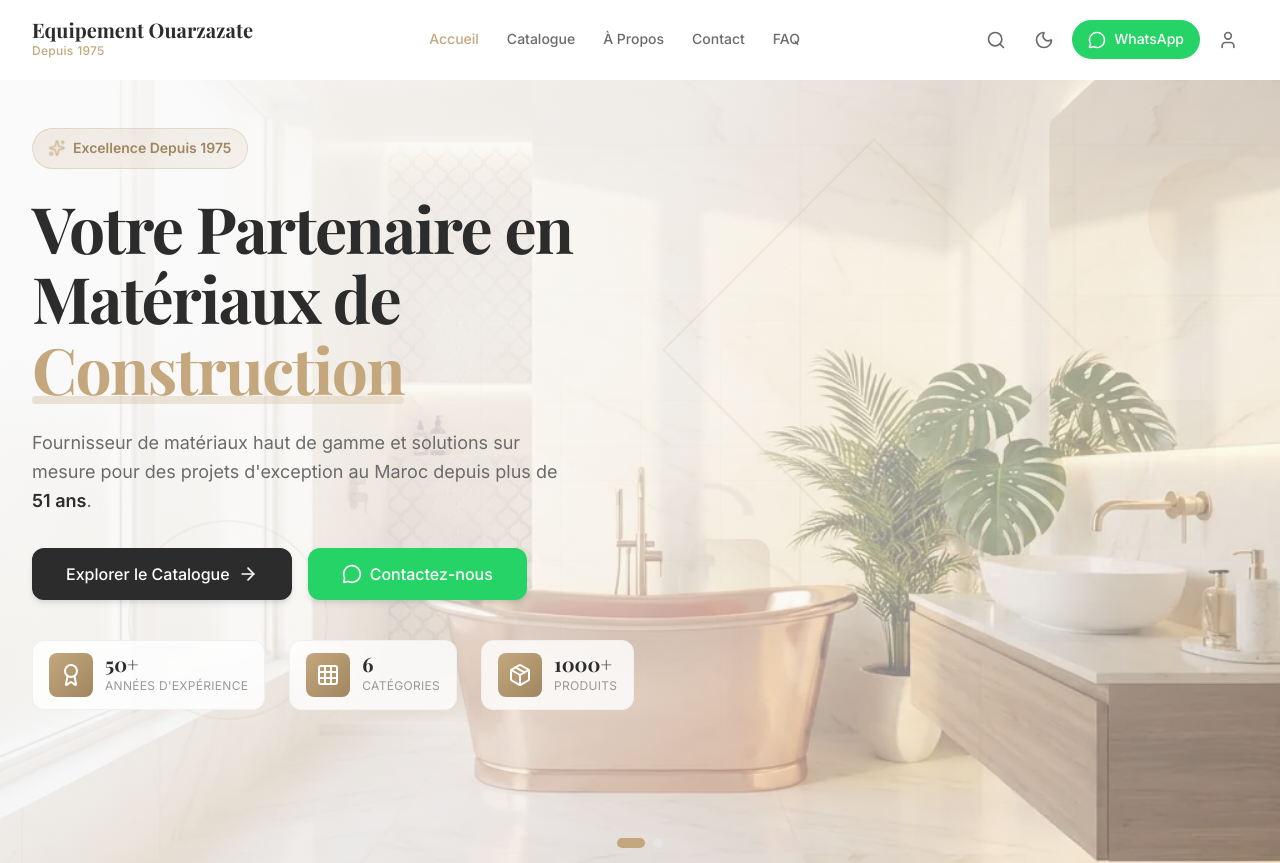
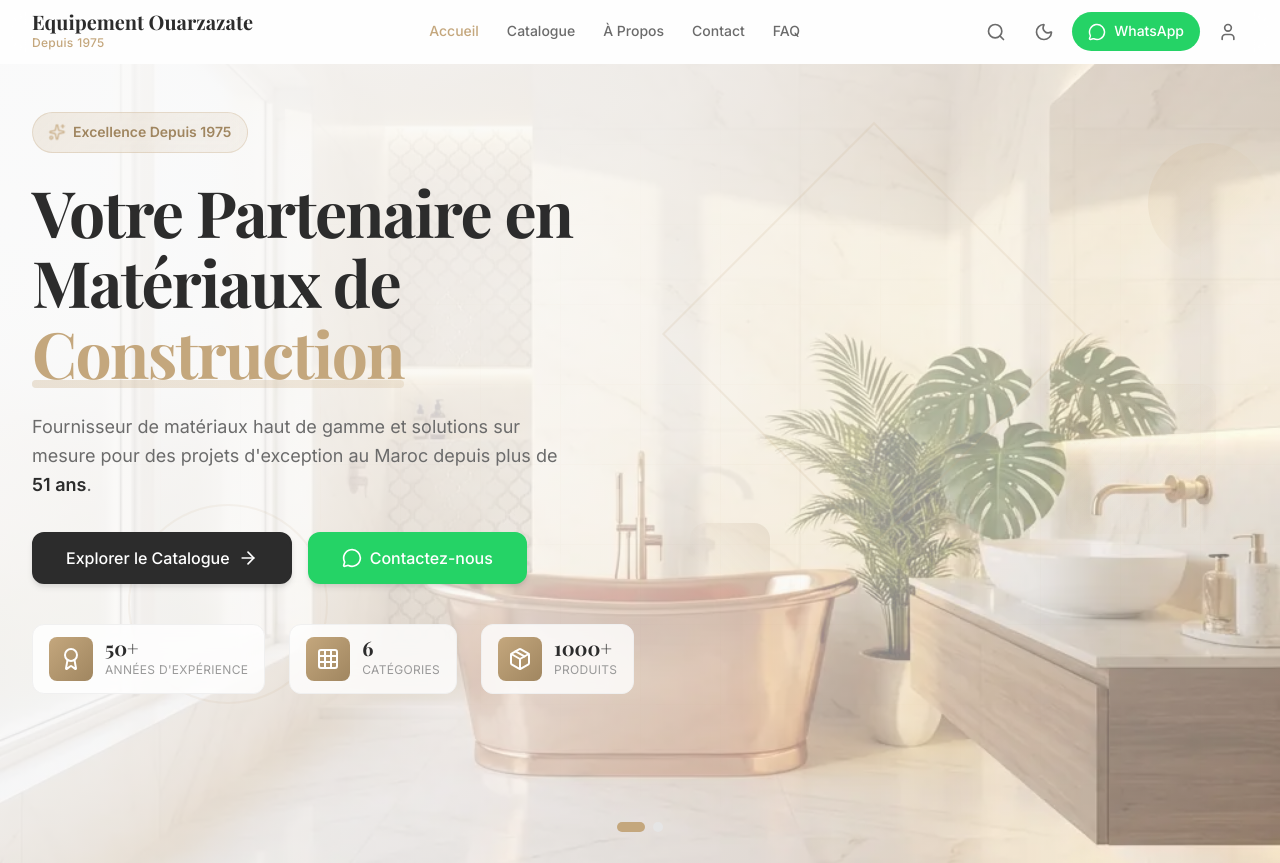
Before and after one commit to mohamedelarandass-art/E_Ourzazate, a Next.js app: page / in a window 1280 px wide. Shown: the top 863 px of the page. Built offline with nearby package versions, Linux system fonts and the light colour scheme; a web font is replaced by a local one.

Commit message:
Second commit

```diff
--- a/src/components/layout/Header/Header.module.css
+++ b/src/components/layout/Header/Header.module.css
@@ -5,16 +5,27 @@
     right: 0;
     z-index: var(--z-sticky);
     height: var(--header-height);
-    background-color: var(--color-surface);
+    background-color: rgba(255, 255, 255, 0.8);
+    backdrop-filter: blur(12px);
+    -webkit-backdrop-filter: blur(12px);
     border-bottom: 1px solid transparent;
-    transition: var(--transition-default);
+    transition:
+        height var(--duration-300) var(--ease-in-out),
+        transform var(--duration-200) var(--ease-out),
+        background-color var(--duration-300) var(--ease-in-out),
+        border-color var(--duration-300) var(--ease-in-out),
+        box-shadow var(--duration-300) var(--ease-in-out);
 }
 
 .scrolled {
     height: var(--header-height-scrolled);
-    background-color: var(--color-surface);
+    background-color: rgba(255, 255, 255, 0.95);
     border-bottom-color: var(--color-border);
     box-shadow: var(--shadow-sm);
+}
+
+.hidden {
+    transform: translateY(-100%);
 }
 
 .container {
--- a/src/components/layout/Header/Header.tsx
+++ b/src/components/layout/Header/Header.tsx
@@ -9,7 +9,7 @@
 
 'use client';
 
-import { useState, useEffect } from 'react';
+import { useState, useEffect, useRef } from 'react';
 import Link from 'next/link';
 import { usePathname } from 'next/navigation';
 import {
@@ -32,13 +32,35 @@ export function Header() {
     const pathname = usePathname();
     const { resolvedTheme, toggleTheme, mounted } = useThemeContext();
     const [isScrolled, setIsScrolled] = useState(false);
+    const [isHidden, setIsHidden] = useState(false);
     const [isMobileMenuOpen, setIsMobileMenuOpen] = useState(false);
     const [isSearchOpen, setIsSearchOpen] = useState(false);
+    const lastScrollY = useRef(0);
 
     // Handle scroll effect
     useEffect(() => {
         const handleScroll = () => {
-            setIsScrolled(window.scrollY > 20);
+            const currentScrollY = window.scrollY;
+
+            // Determine if page is scrolled (for visual changes)
+            setIsScrolled(currentScrollY > 20);
+
+            // Hide/show based on scroll direction
+            // Only hide if scrolled down more than 50px and not at top
+            if (currentScrollY > 50) {
+                if (currentScrollY > lastScrollY.current) {
+                    // Scrolling down - hide navbar
+                    setIsHidden(true);
+                } else {
+                    // Scrolling up - show navbar immediately
+                    setIsHidden(false);
+                }
+            } else {
+                // Near top - always show
+                setIsHidden(false);
+            }
+
+            lastScrollY.current = currentScrollY;
         };
 
         window.addEventListener('scroll', handleScroll, { passive: true });
@@ -68,7 +90,7 @@ export function Header() {
     };
 
     return (
-        <header className={cn(styles.header, isScrolled && styles.scrolled)}>
+        <header className={cn(styles.header, isScrolled && styles.scrolled, isHidden && styles.hidden)}>
             <div className={cn(styles.container, 'container')}>
                 {/* Logo */}
                 <Link href="/" className={styles.logo}>
--- a/src/data/partners.ts
+++ b/src/data/partners.ts
@@ -101,26 +101,8 @@ export const partners: Partner[] = [
     name: 'VitrA',
     category: 'Sanitaire et céramique',
     logo: '/images/real/partners-processed/vitra.png'
-  },
-  // New partners added from client verification (2026-01-14)
-  {
-    id: 'icat-international',
-    name: 'ICAT International',
-    category: 'Ventilation, Climatisation, Filtration',
-    logo: '/images/real/partners-processed/icat-international.png'
-  },
-  {
-    id: 'bitulife',
-    name: 'BITULIFE',
-    category: 'Étanchéité',
-    logo: '/images/real/partners-processed/bitulife.png'
-  },
-  {
-    id: 'milwaukee',
-    name: 'MILWAUKEE',
-    category: 'Outillage',
-    logo: '/images/real/partners-processed/milwaukee.png'
   }
+  // Note: ICAT International, BITULIFE, MILWAUKEE logos pending from client
 ];
 
 export const partnerCategories = [
@@ -136,10 +118,7 @@ export const partnerCategories = [
   'Matériel électrique',
   'Sanitaire et céramique',
   'Sanitaire et robinetterie',
-  'Équipement produit métallurgie',
-  'Ventilation, Climatisation, Filtration',
-  'Étanchéité',
-  'Outillage'
+  'Équipement produit métallurgie'
 ] as const;
 
 export type PartnerCategory = typeof partnerCategories[number];
--- a/src/styles/variables.css
+++ b/src/styles/variables.css
@@ -421,13 +421,13 @@
 
     /**
    * Header Heights - Responsive System
-   * Desktop: 80px normal, 64px scrolled
-   * Mobile: 64px normal, 56px scrolled
+   * Desktop: 64px normal, 56px scrolled (shallower for premium feel)
+   * Mobile: 56px normal, 48px scrolled
    */
-    --header-height: 80px;
-    --header-height-scrolled: 64px;
-    --header-height-mobile: 64px;
-    --header-height-mobile-scrolled: 56px;
+    --header-height: 64px;
+    --header-height-scrolled: 56px;
+    --header-height-mobile: 56px;
+    --header-height-mobile-scrolled: 48px;
 
     /**
    * Sidebar (Admin)
```
Also changed, not shown: public/images/real/partners-processed/lap.png (renamed from public/images/real/partners-processed/olap.png), 1 other file (tests, documents, lock files or other folders).
